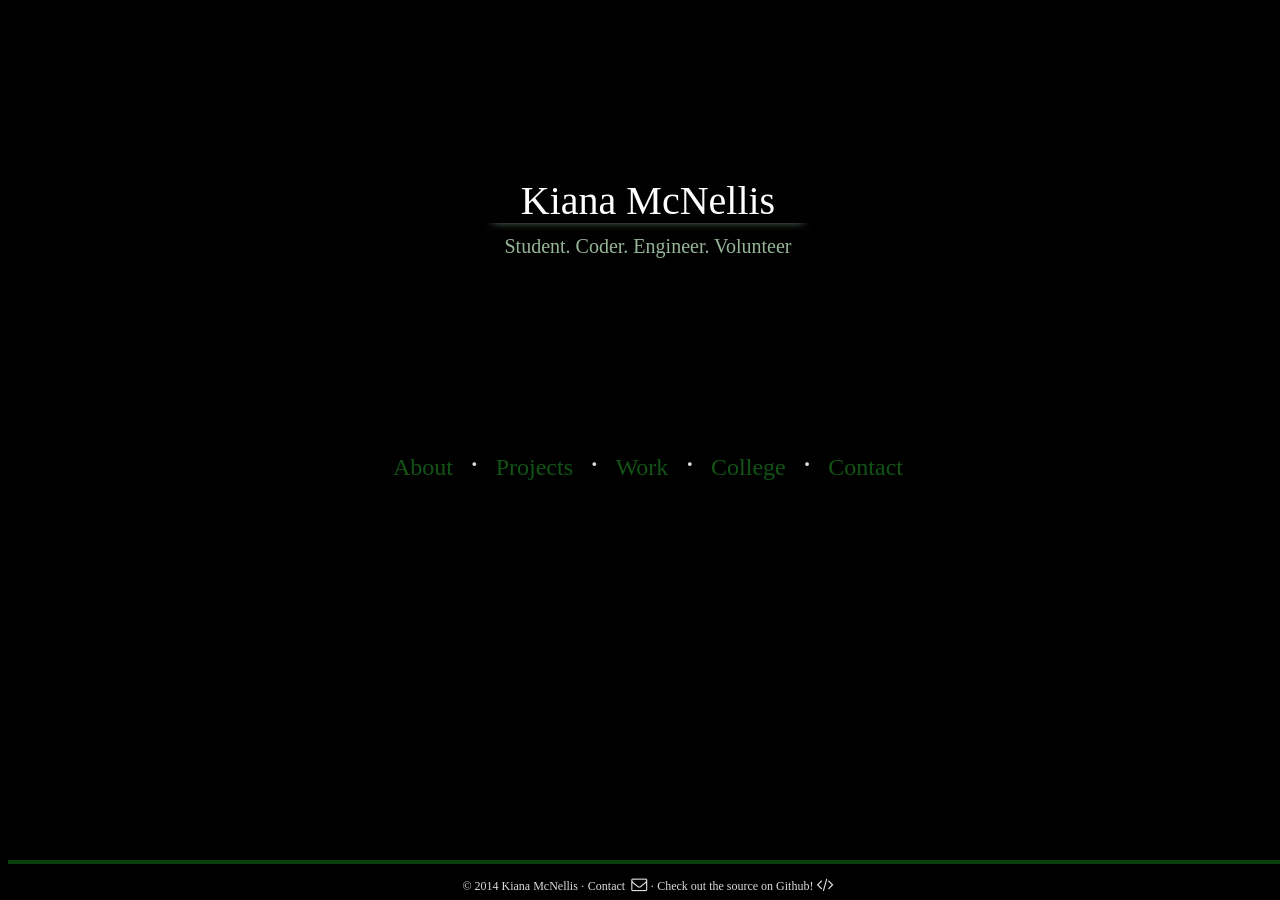
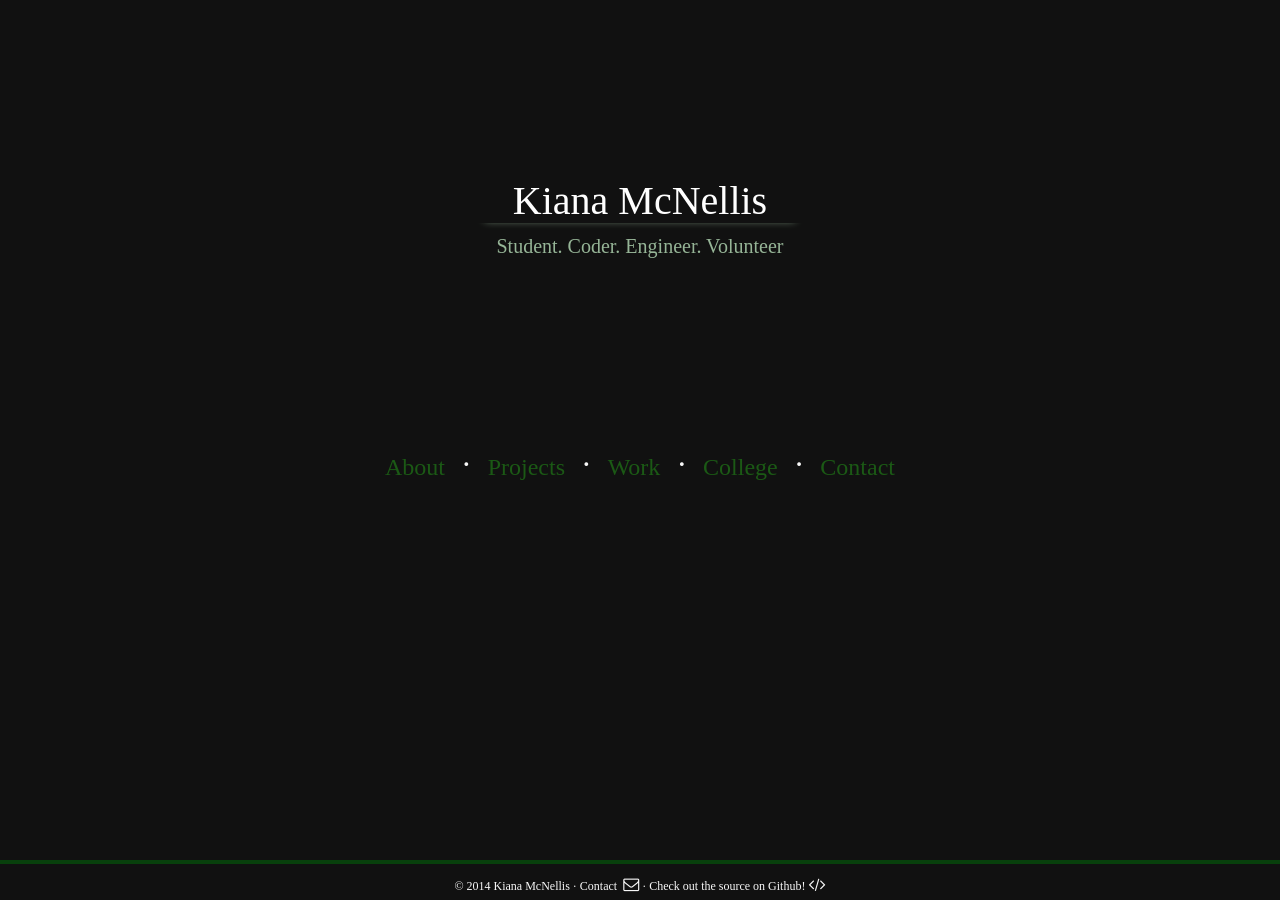
Before and after one commit to kmcnellis/kmcnellis.github.io, a Jekyll site: the page built from index.html, in a window 1280 px wide. Built offline with Jekyll 4.4.1, drawn with Linux system fonts in a browser that asks for light colours; nearby versions of some CDN libraries; some web fonts are replaced.

Commit message:
Change colors

```diff
--- a/_includes/head.html
+++ b/_includes/head.html
@@ -7,10 +7,10 @@
 	<link href="//maxcdn.bootstrapcdn.com/font-awesome/4.1.0/css/font-awesome.min.css" rel="stylesheet">
 
 	<!-- For less, comment line 10 and uncomment 12 and 13-->
-	<!-- <link rel="stylesheet" href="{{root}}css/master.css" type="text/css" media="screen" title={{page.title}} charset="utf-8"> -->
+	<link rel="stylesheet" href="{{root}}css/master.css" type="text/css" media="screen" title={{page.title}} charset="utf-8">
 
-	<link rel="stylesheet/less" href="{{root}}css/master.less" type="text/less" media="screen" title={{page.title}} charset="utf-8">
-	<script src="{{root}}less-1.7.0.js" type="text/javascript"></script>
+	<!-- <link rel="stylesheet/less" href="{{root}}css/master.less" type="text/less" media="screen" title={{page.title}} charset="utf-8">
+	<script src="{{root}}less-1.7.0.js" type="text/javascript"></script> -->
 
 	<script language="javascript" src="/scripts/email.js"></script>
 
--- a/css/basic.less
+++ b/css/basic.less
@@ -14,15 +14,16 @@
 
 
 // pallet url: http://colorschemedesigner.com/#2Q21TYI88WTdJ3WTC-4QuIgsTGOr
-@Evergreen-lighter: #dcdcdc;
+@Evergreen-lightest: #f8f8f8;
+@Evergreen-lighter: #d6d6d6;
 @Evergreen-light: #b6b6b6;
 @Evergreen-palegreen: #96B597;
 @Evergreen-medium: #C2C2C2;
 @Evergreen-dark: #313131;
 @Evergreen-darkgreen: #0D1B0E;
-@Evergreen-verydark: #000000;
+@Evergreen-verydark: #111111;
 @Evergreen-green: #08400C;
-@Evergreen-lightgreen: #125416;
+@Evergreen-lightgreen: #1b5915;
 @Evergreen-darkred: #410200;
 @Evergreen-red: #6A0E0B;
 
@@ -34,16 +35,21 @@
 @size-large: 8*@size-inc;
 @size-title: 10*@size-inc;
 
-@heading-color: @Evergreen-lighter;
+@heading-color: @Evergreen-lightest;
 @text-color: @Evergreen-light;
-@titleText-color: @Evergreen-lighter;
-@titleLine-color: @Evergreen-lighter;
+@titleText-color: @Evergreen-lightest;
+@titleSub-color: @Evergreen-lighter;
+
 @link-color:@Evergreen-palegreen;
 
 @box-color: @Evergreen-dark;
 
 @background-color: @Evergreen-verydark;
+@hover-color: @Evergreen-red;
 @titleBar-color: @Evergreen-verydark;
+@sub-color: @Evergreen-lightgreen;
+@tag-color: @Evergreen-palegreen;
+
 @divider-color: @Evergreen-green;
 @font-serif: 'Quattrocento', serif;
 @font-sans: 'Raleway', sans-serif;
--- a/css/body.less
+++ b/css/body.less
@@ -3,6 +3,8 @@ body {
     font-size: @size-base;
     background-color: @background-color;
     width: 100%;
+    margin:0;
+    padding:0;
 }
 
 #container {
@@ -10,6 +12,8 @@ body {
    min-width:100%;
    position:absolute;
    top:0;
+   margin:0;
+   padding:0;
    color: @titleBar-color;
 }
 
@@ -65,7 +69,7 @@ h2{
     font-family: @font-sans;
     font-size: @size-small;
     font-weight: 700;
-    color: @heading-color;
+    color: @titleSub-color;
     margin-top:0;
     margin-right:0;
     margin-left:0;
@@ -77,7 +81,7 @@ h3{
     font-family: @font-sans;
     font-size: @size-small;
     font-weight: 400;
-    color: @heading-color;
+    color: @titleSub-color;
     margin-top:0;
     margin-right:0;
     margin-left:0;
@@ -208,18 +212,18 @@ a.home-menu{
 .home-menu{
     padding-left: @size-title;
     padding-right: @size-title;
-    box-shadow:0px 10px 10px -12px @Evergreen-palegreen;
+    box-shadow:0px 9px 9px -12px @tag-color;
 
 }
 
 a.home-menu:hover{
-    color:@Evergreen-red;
-    box-shadow:0px 12px 12px -12px @Evergreen-red;
+    color:@hover-color;
+    box-shadow:0px 9px 9px -10px @hover-color;
 }
 
 a.home-menu:active{
-    color:@Evergreen-red;
-    box-shadow:0px 12px 12px -12px @Evergreen-red;
+    color:@hover-color;
+    box-shadow:0px 9px 9px -10px @hover-color;
 }
 
 .title.home-menu{
@@ -236,16 +240,14 @@ a.tagline{
     text-align: center;
     font-size: @size-heading;
     font-weight: lighter;
-    color: @Evergreen-palegreen;
+    color: @tag-color;
     height: @size-medium;
 }
 
 .sub-menu{
     padding-left: @size-inc;
     padding-right: @size-inc;
-    // position: relative;
     margin: 0 @size-inc 0;
-    //border-bottom: 3px solid  @Evergreen-dark;
 }
 
 a.sub-menu{
@@ -253,15 +255,13 @@ a.sub-menu{
     text-align: center;
     font-size: @size-medium;
     font-weight: lighter;
-    color: @Evergreen-lightgreen;
+    color: @sub-color;
     height: @size-medium;
 }
 
 a.sub-menu:hover{
-    // box-shadow:0px 10px 8px -8px @Evergreen-red;
-
     border-bottom: 3px solid;
-    border-bottom-color:@Evergreen-red;
+    border-bottom-color:@hover-color;
 }
 a.main-link:link {
     color: inherit;
@@ -270,7 +270,7 @@ a.main-link:link {
 }
 
 p a.main-link:link {
-    color: @Evergreen-palegreen;
+    color: @tag-color;
     text-decoration: inherit;
     font-size: inherit;
 }
@@ -287,7 +287,7 @@ a.main-link:visited {
 }
 
 p a.main-link:visited {
-    color: @Evergreen-palegreen;
+    color: @tag-color;
     text-decoration: inherit;
     font-size: inherit;
 }
@@ -298,31 +298,31 @@ p a.main-link:visited i{
 }
 
 a.main-link:hover {
-    color: @Evergreen-red;
+    color: @hover-color;
     text-decoration: inherit;
     font-size: inherit;
 }
 
 p a.main-link:hover {
-    color: @Evergreen-red;
+    color: @hover-color;
     text-decoration: inherit;
     font-size: inherit;
 
 }
 
 p a.main-link:hover i{
-    color: @Evergreen-red;
+    color: @hover-color;
     text-decoration: inherit;
 }
 
 a.main-link:active {
-    color: @Evergreen-red;
+    color: @hover-color;
     text-decoration: inherit;
     font-size: inherit;
 
 }
 p a.main-link:active {
-    color: @Evergreen-red;
+    color: @hover-color;
     text-decoration: inherit;
     font-size: inherit;
 
--- a/css/header.less
+++ b/css/header.less
@@ -8,13 +8,11 @@
     font-weight: normal;
     margin: 0 0 0 0;
     padding: @size-inc @size-inc 0;
-    box-shadow: 0px 1px 4px 2px black;
+    box-shadow: 0px 3px 15px -5px black;
     top:0;
 }
 .title-bar{
     width:100%;
-    //padding:0 0 @font-size-inc;
-    //margin:0;
     display: block;
 
 }
@@ -54,8 +52,6 @@
 .title-bar li{
     text-align: left;
     font-weight: lighter;
-    color: @titleLine-color;
-
 }
 
 .title-bar ul {
@@ -73,22 +69,24 @@
 
     padding-left: 2;
     padding-right: 2;
-    // position: relative;
     margin: 0 @size-inc*2 0;
 
     border-bottom: 3px solid;
-    border-bottom-color: @Evergreen-dark;
+    border-bottom-color: @box-color;
     font-size: @size-medium;
     height: 1.1em ;
 
 }
+.title-bar  ul li a{
+    color: @titleSub-color
+}
 
 .title-bar ul li:hover{
-    border-bottom-color:@Evergreen-red;
+    border-bottom-color:@hover-color;
 }
 
 #selected{
-    border-bottom-color:@Evergreen-green;
+    border-bottom-color:@sub-color;
 }
 
 #footer{
@@ -103,7 +101,7 @@
 
     font-family: @font-serif;
     font-size: @size-inc+@size-base;
-    color: @titleText-color;
-    border-top: @size-inc solid  @Evergreen-green;
+    color: @heading-color;
+    border-top: @size-inc solid  @divider-color;
 
 }
--- a/css/master.css
+++ b/css/master.css
@@ -2,18 +2,22 @@
 basic.less is only for storing variables to be used across less files*/
 body {
   font-size: 8px;
-  background-color: #000000;
+  background-color: #111111;
   width: 100%;
+  margin: 0;
+  padding: 0;
 }
 #container {
   min-height: 100%;
   min-width: 100%;
   position: absolute;
   top: 0;
-  color: #000000;
+  margin: 0;
+  padding: 0;
+  color: #111111;
 }
 #content {
-  color: #000000;
+  color: #111111;
   margin-left: 4%;
   margin-right: 4%;
   margin-top: 16px;
@@ -26,7 +30,7 @@ body {
   text-align: center;
   font-size: 32px;
   font-weight: lighter;
-  color: #dcdcdc;
+  color: #f8f8f8;
   vertical-align: middle;
 }
 .page-content {
@@ -40,13 +44,13 @@ body {
   background-color: #313131;
   text-align: left;
   font-weight: lighter;
-  color: #000000;
+  color: #111111;
 }
 h1 {
   font-family: 'Raleway', sans-serif;
   font-size: 24px;
   font-weight: 400;
-  color: #dcdcdc;
+  color: #f8f8f8;
   margin-top: 0;
   margin-right: 0;
   margin-left: 0;
@@ -58,7 +62,7 @@ h2 {
   font-family: 'Raleway', sans-serif;
   font-size: 16px;
   font-weight: 700;
-  color: #dcdcdc;
+  color: #d6d6d6;
   margin-top: 0;
   margin-right: 0;
   margin-left: 0;
@@ -69,7 +73,7 @@ h3 {
   font-family: 'Raleway', sans-serif;
   font-size: 16px;
   font-weight: 400;
-  color: #dcdcdc;
+  color: #d6d6d6;
   margin-top: 0;
   margin-right: 0;
   margin-left: 0;
@@ -184,18 +188,18 @@ a.home-menu {
 .home-menu {
   padding-left: 40px;
   padding-right: 40px;
-  box-shadow: 0px 10px 10px -12px #96b597;
+  box-shadow: 0px 9px 9px -12px #96b597;
 }
 a.home-menu:hover {
   color: #6a0e0b;
-  box-shadow: 0px 12px 12px -12px #6a0e0b;
+  box-shadow: 0px 9px 9px -10px #6a0e0b;
 }
 a.home-menu:active {
   color: #6a0e0b;
-  box-shadow: 0px 12px 12px -12px #6a0e0b;
+  box-shadow: 0px 9px 9px -10px #6a0e0b;
 }
 .title.home-menu {
-  color: #dcdcdc;
+  color: #f8f8f8;
 }
 .tagline {
   padding-left: 4px;
@@ -219,7 +223,7 @@ a.sub-menu {
   text-align: center;
   font-size: 24px;
   font-weight: lighter;
-  color: #125416;
+  color: #1b5915;
   height: 24px;
 }
 a.sub-menu:hover {
@@ -280,13 +284,13 @@ p a.main-link:active {
 }
 #header {
   width: 100%;
-  color: #dcdcdc;
-  background-color: #000000;
+  color: #f8f8f8;
+  background-color: #111111;
   font-family: 'Quattrocento', serif;
   font-weight: normal;
   margin: 0 0 0 0;
   padding: 4px 4px 0;
-  box-shadow: 0px 1px 4px 2px black;
+  box-shadow: 0px 3px 15px -5px #000000;
   top: 0;
 }
 .title-bar {
@@ -318,12 +322,11 @@ p a.main-link:active {
   margin: 0 4px;
 }
 .title-bar a {
-  color: #dcdcdc;
+  color: #f8f8f8;
 }
 .title-bar li {
   text-align: left;
   font-weight: lighter;
-  color: #dcdcdc;
 }
 .title-bar ul {
   list-style: none;
@@ -343,11 +346,14 @@ p a.main-link:active {
   font-size: 24px;
   height: 1.1em ;
 }
+.title-bar ul li a {
+  color: #d6d6d6;
+}
 .title-bar ul li:hover {
   border-bottom-color: #6a0e0b;
 }
 #selected {
-  border-bottom-color: #08400c;
+  border-bottom-color: #1b5915;
 }
 #footer {
   bottom: 0;
@@ -360,6 +366,6 @@ p a.main-link:active {
   padding-top: 12px;
   font-family: 'Quattrocento', serif;
   font-size: 12px;
-  color: #dcdcdc;
+  color: #f8f8f8;
   border-top: 4px solid #08400c;
 }
```
